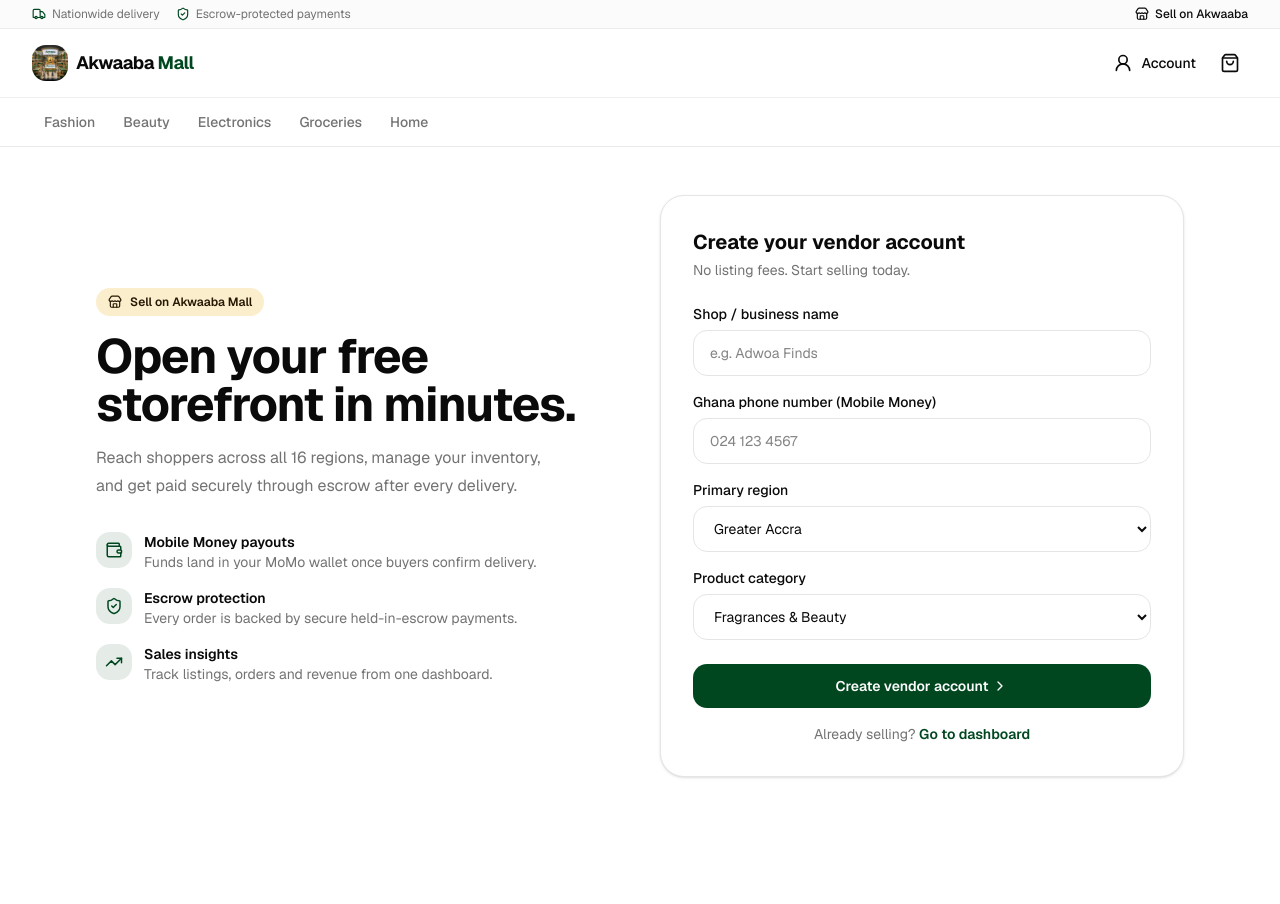
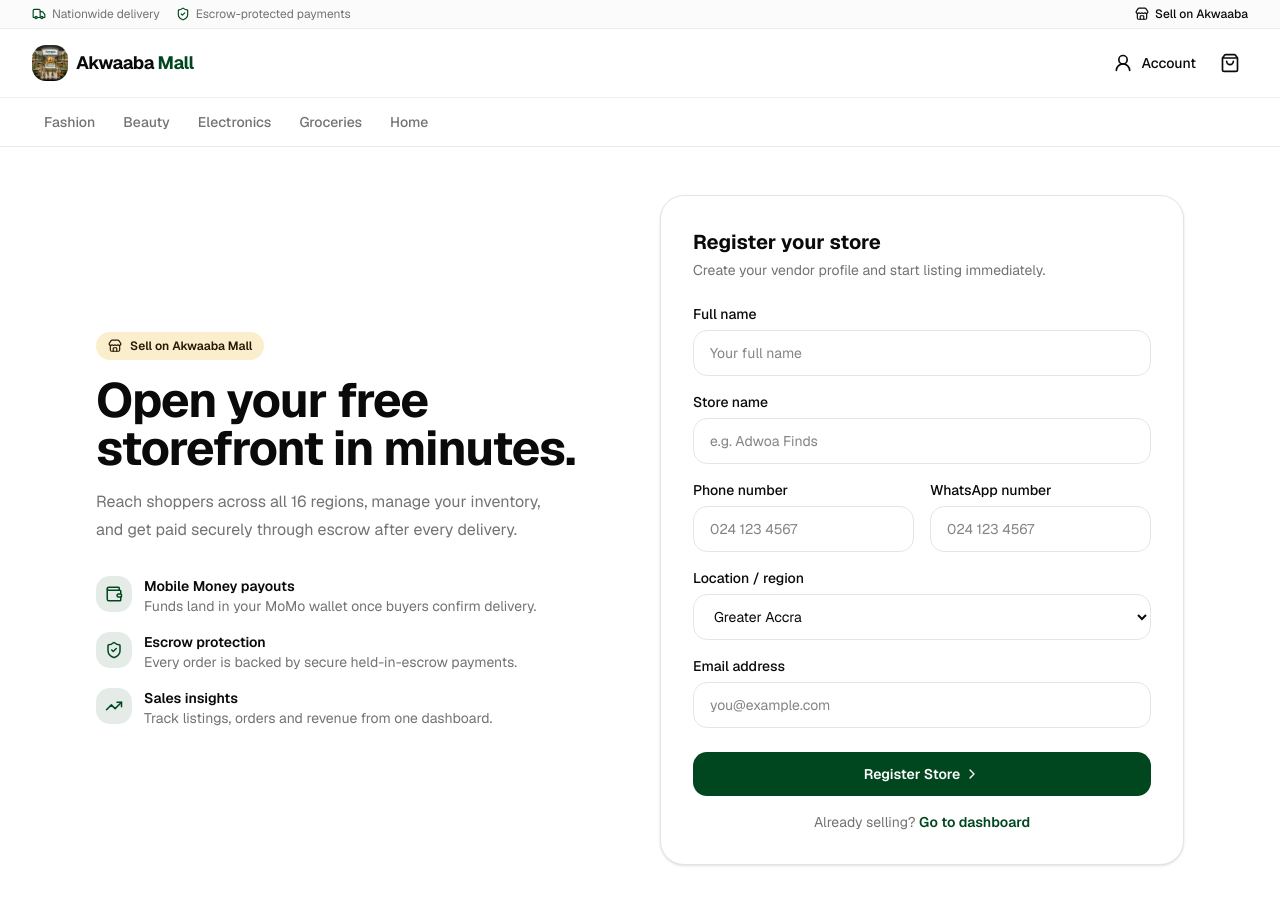
Before and after one commit to appiahvera/akwaaba-mall, a Next.js app: page /vendor in a window 1280 px wide. Shown: the top 904 px of the page. Before the commit the page ends 825 px from the top, so only its background shows below. Built offline with nearby package versions, Linux system fonts and the light colour scheme.

Commit message:
Add dedicated vendor registration flow

```diff
--- a/app/vendor/page.tsx
+++ b/app/vendor/page.tsx
@@ -5,16 +5,18 @@ import Link from 'next/link'
 import { useRouter } from 'next/navigation'
 import { ChevronRight, ShieldCheck, Store, TrendingUp, Wallet } from 'lucide-react'
 import { SiteNav } from '@/components/site-nav'
+import { useStore } from '@/lib/store'
 
 const regions = ['Greater Accra', 'Ashanti', 'Western', 'Central', 'Eastern', 'Volta', 'Northern', 'Upper East', 'Upper West']
-const categories = ['Fragrances & Beauty', 'Fashion & Bags', 'Phones & Tablets', 'Electronics', 'Home & Kitchen', 'Groceries & Provisions', 'Health & Personal Care', 'Baby, Kids & Toys', 'General Items']
 
 export default function VendorRegisterPage() {
   const router = useRouter()
-  const [form, setForm] = useState({ businessName: '', phone: '', region: 'Greater Accra', category: 'Fragrances & Beauty' })
+  const { register } = useStore()
+  const [form, setForm] = useState({ name: '', storeName: '', phone: '', whatsapp: '', region: 'Greater Accra', email: '' })
 
   const handleSubmit = (event: React.FormEvent<HTMLFormElement>) => {
     event.preventDefault()
+    register({ ...form, role: 'vendor', password: `vendor-${Date.now()}` })
     router.push('/vendor/dashboard')
   }
 
@@ -35,30 +37,38 @@ export default function VendorRegisterPage() {
         </div>
 
         <div className="rounded-3xl border border-border bg-card p-6 shadow-sm sm:p-8">
-          <h2 className="text-xl font-bold">Create your vendor account</h2>
-          <p className="mt-1 text-sm text-muted-foreground">No listing fees. Start selling today.</p>
+          <h2 className="text-xl font-bold">Register your store</h2>
+          <p className="mt-1 text-sm text-muted-foreground">Create your vendor profile and start listing immediately.</p>
           <form onSubmit={handleSubmit} className="mt-6 grid gap-4">
             <div>
-              <label className="mb-1.5 block text-sm font-medium" htmlFor="businessName">Shop / business name</label>
-              <input id="businessName" required value={form.businessName} onChange={(e) => setForm({ ...form, businessName: e.target.value })} className="w-full rounded-xl border border-input bg-background px-4 py-3 text-sm outline-none focus:ring-2 focus:ring-ring" placeholder="e.g. Adwoa Finds" />
+              <label className="mb-1.5 block text-sm font-medium" htmlFor="name">Full name</label>
+              <input id="name" required value={form.name} onChange={(e) => setForm({ ...form, name: e.target.value })} className="w-full rounded-xl border border-input bg-background px-4 py-3 text-sm outline-none focus:ring-2 focus:ring-ring" placeholder="Your full name" />
             </div>
             <div>
-              <label className="mb-1.5 block text-sm font-medium" htmlFor="phone">Ghana phone number (Mobile Money)</label>
-              <input id="phone" required type="tel" value={form.phone} onChange={(e) => setForm({ ...form, phone: e.target.value })} className="w-full rounded-xl border border-input bg-background px-4 py-3 text-sm outline-none focus:ring-2 focus:ring-ring" placeholder="024 123 4567" />
+              <label className="mb-1.5 block text-sm font-medium" htmlFor="storeName">Store name</label>
+              <input id="storeName" required value={form.storeName} onChange={(e) => setForm({ ...form, storeName: e.target.value })} className="w-full rounded-xl border border-input bg-background px-4 py-3 text-sm outline-none focus:ring-2 focus:ring-ring" placeholder="e.g. Adwoa Finds" />
+            </div>
+            <div className="grid gap-4 sm:grid-cols-2">
+              <div>
+                <label className="mb-1.5 block text-sm font-medium" htmlFor="phone">Phone number</label>
+                <input id="phone" required type="tel" value={form.phone} onChange={(e) => setForm({ ...form, phone: e.target.value })} className="w-full rounded-xl border border-input bg-background px-4 py-3 text-sm outline-none focus:ring-2 focus:ring-ring" placeholder="024 123 4567" />
+              </div>
+              <div>
+                <label className="mb-1.5 block text-sm font-medium" htmlFor="whatsapp">WhatsApp number</label>
+                <input id="whatsapp" required type="tel" value={form.whatsapp} onChange={(e) => setForm({ ...form, whatsapp: e.target.value })} className="w-full rounded-xl border border-input bg-background px-4 py-3 text-sm outline-none focus:ring-2 focus:ring-ring" placeholder="024 123 4567" />
+              </div>
             </div>
             <div>
-              <label className="mb-1.5 block text-sm font-medium" htmlFor="region">Primary region</label>
+              <label className="mb-1.5 block text-sm font-medium" htmlFor="region">Location / region</label>
               <select id="region" value={form.region} onChange={(e) => setForm({ ...form, region: e.target.value })} className="w-full rounded-xl border border-input bg-background px-4 py-3 text-sm outline-none focus:ring-2 focus:ring-ring">
                 {regions.map((region) => <option key={region}>{region}</option>)}
               </select>
             </div>
             <div>
-              <label className="mb-1.5 block text-sm font-medium" htmlFor="category">Product category</label>
-              <select id="category" value={form.category} onChange={(e) => setForm({ ...form, category: e.target.value })} className="w-full rounded-xl border border-input bg-background px-4 py-3 text-sm outline-none focus:ring-2 focus:ring-ring">
-                {categories.map((category) => <option key={category}>{category}</option>)}
-              </select>
+              <label className="mb-1.5 block text-sm font-medium" htmlFor="email">Email address</label>
+              <input id="email" required type="email" value={form.email} onChange={(e) => setForm({ ...form, email: e.target.value })} className="w-full rounded-xl border border-input bg-background px-4 py-3 text-sm outline-none focus:ring-2 focus:ring-ring" placeholder="you@example.com" />
             </div>
-            <button type="submit" className="mt-2 flex items-center justify-center gap-1 rounded-xl bg-primary py-3 text-sm font-semibold text-primary-foreground transition hover:opacity-90">Create vendor account <ChevronRight className="size-4" /></button>
+            <button type="submit" className="mt-2 flex items-center justify-center gap-1 rounded-xl bg-primary py-3 text-sm font-semibold text-primary-foreground transition hover:opacity-90">Register Store <ChevronRight className="size-4" /></button>
             <p className="text-center text-sm text-muted-foreground">Already selling? <Link href="/vendor/dashboard" className="font-semibold text-primary">Go to dashboard</Link></p>
           </form>
         </div>
```
Also changed, not shown: app/page.tsx (+3 -3 lines).
